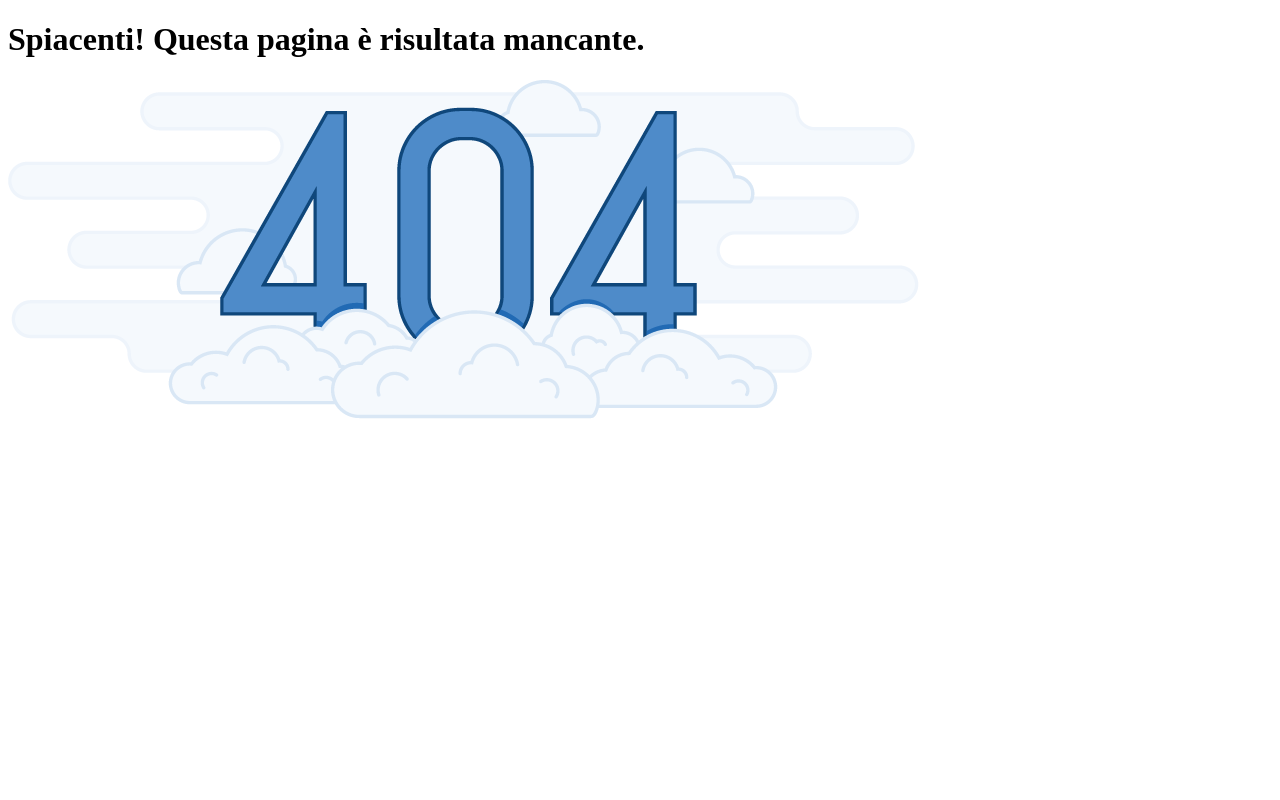
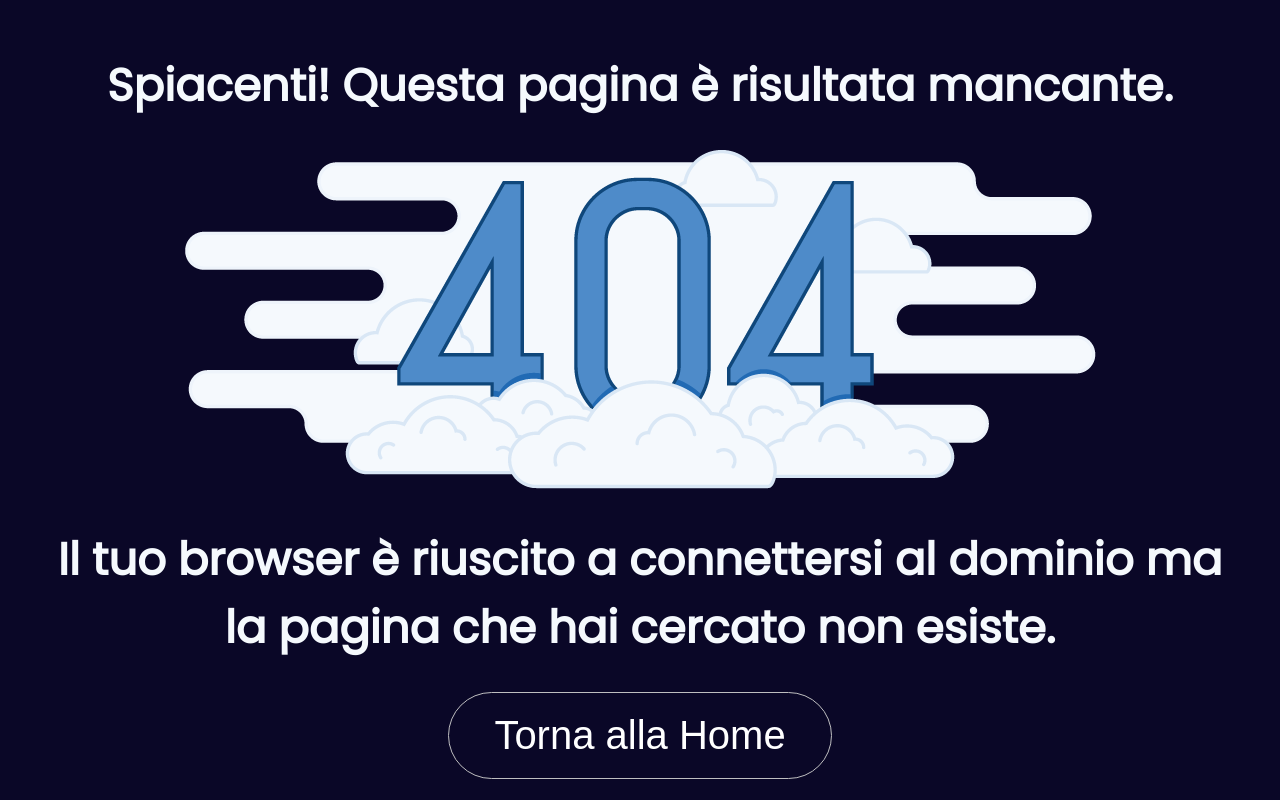
Before and after one commit to gmkstudios/gmkstudios.github.io, a plain HTML site: page 404.html in a window 1280 px wide. Drawn offline with Linux system fonts and the light colour scheme.

Commit message:
Added 404 error

```diff
--- a/404.html
+++ b/404.html
@@ -8,7 +8,13 @@
     <title>Pagina non trovata</title>
 </head>
 <body>
-    <h1>Spiacenti! Questa pagina è risultata mancante.</h1>
-    <img src="./img/404.png" alt="">
+    <div class="quattrocentoquattro">
+        <h1 class="h">Spiacenti! Questa pagina è risultata mancante.</h1>
+        <img src="./img/404.png">
+        <h1 class="h2">Il tuo browser è riuscito a connettersi al dominio ma<br>la pagina che hai cercato non esiste.</h1>
+        <a href="/">
+            <button>Torna alla Home</button>
+        </a>
+    </div>
 </body>
 </html>
--- a/css/404.css
+++ b/css/404.css
@@ -0,0 +1,43 @@
+@import url("https://fonts.googleapis.com/css2?family=Poppins&display=swap");
+
+body {
+    margin: 0;
+    padding: 0;
+    font-family: 'Poppins', sans-serif;
+    display: flex;
+    text-align: center;
+    justify-content: center;
+    align-items: center;
+    min-height: 100vh;
+    background: #0a0727;
+}
+
+.quattrocentoquattro {
+  color: #f5f9fd;
+}
+
+.h {
+    margin-bottom: 30px;
+    font-size: 45px;
+}
+
+.h2 {
+    margin-top: 30px;
+    font-size: 45px;
+}
+
+a button {
+    background-color: transparent;
+    color: white;
+    padding: 20px 45px;
+    border: 1px solid #bebec0;
+    border-radius: 50px;
+    font-size: 40px;
+    transition: .3s;
+}
+
+a button:hover {
+    border: 1px solid #bebec0;
+    background-color: #bebec0;
+    color: black;
+}
```
Also changed, not shown: index.html (+9 -8 lines).
